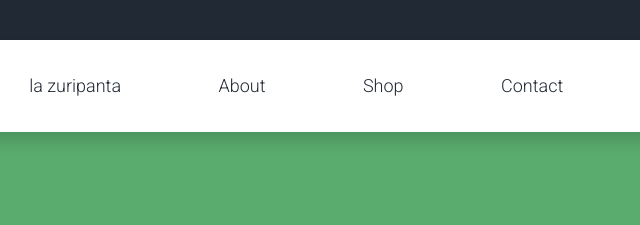
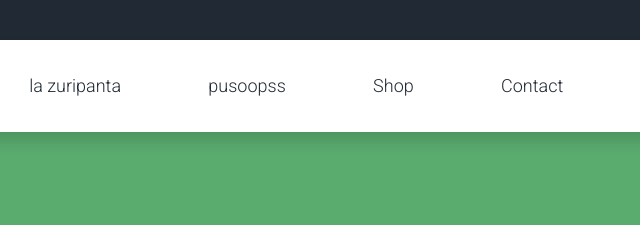
Before and after one commit to torrestafolla15july02-lab/b, a website: page public/about.html in a window 1280 px wide. Shown: the top 225 px of the page, 327-967 px from the left. Drawn offline with Linux system fonts and the light colour scheme.

Commit message:
uhuhusss

```diff
--- a/public/about.html
+++ b/public/about.html
@@ -67,7 +67,7 @@ https://templatemo.com/tm-559-zay-shop
                             <a class="nav-link" href="index.html">la zuripanta</a>
                         </li>
                         <li class="nav-item">
-                            <a class="nav-link" href="about.html">About</a>
+                            <a class="nav-link" href="about.html">pusoopss</a>
                         </li>
                         <li class="nav-item">
                             <a class="nav-link" href="shop.html">Shop</a>
```
